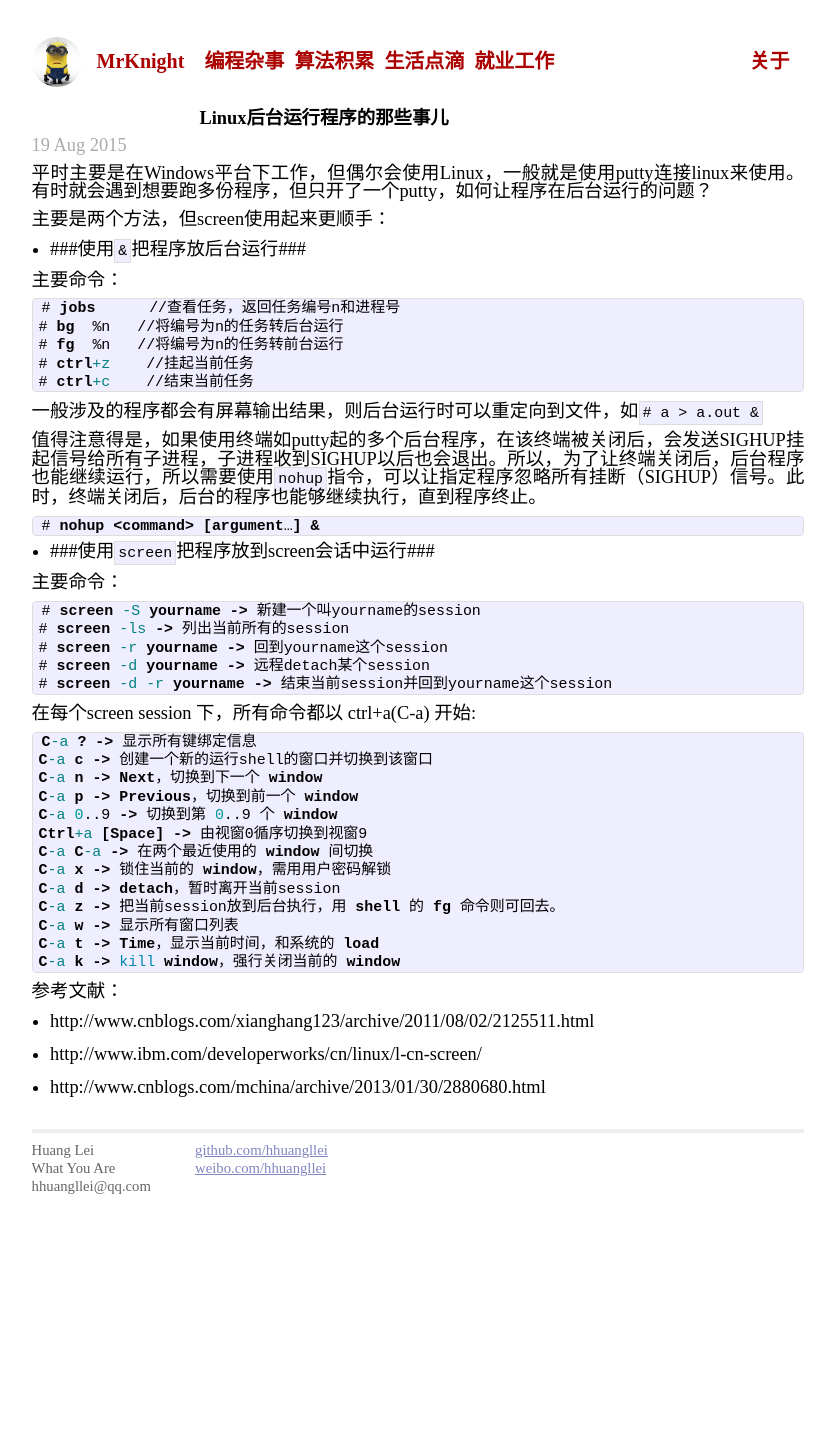
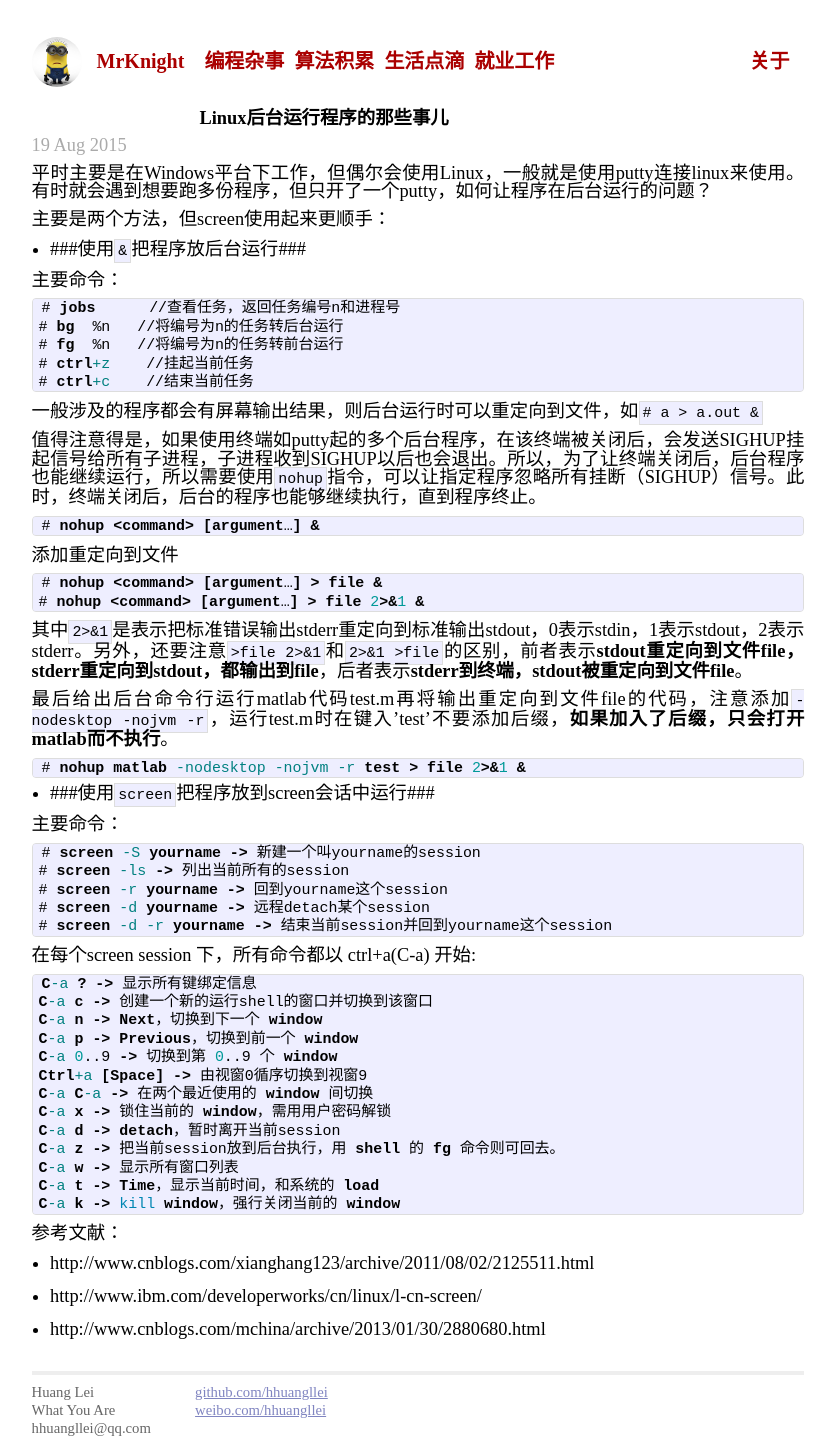
Before and after one commit to hhuangllei/hhuangllei.github.io, a Jekyll site: the page built from _posts/2015-08-19-linux-nohup-screen.md, in a window 1280 px wide. Shown: the whole page, without its empty margins (222-1058 px from the left). Built offline with Jekyll 4.4.1, drawn with Linux system fonts in a browser that asks for light colours; comment, search, counter and statistics services are not loaded; before the commit the page ends 1203 px from its top, so only the background shows below that.

Commit message:
添加了Linux下后台运行程序的说明 2>&1 关于stdout和stderr

```diff
--- a/_posts/2015-08-19-linux-nohup-screen.md
+++ b/_posts/2015-08-19-linux-nohup-screen.md
@@ -28,6 +28,22 @@ modify_date: 2015-08-19 17:00:00 +0800
 {% highlight bat %}
 # nohup <command> [argument…] &
 {% endhighlight %}
+
+添加重定向到文件
+
+{% highlight bat %}
+# nohup <command> [argument…] > file &
+# nohup <command> [argument…] > file 2>&1 &
+{% endhighlight %}
+
+其中`2>&1`是表示把标准错误输出stderr重定向到标准输出stdout，0表示stdin，1表示stdout，2表示stderr。另外，还要注意`>file 2>&1`和`2>&1 >file`的区别，前者表示**stdout重定向到文件file，stderr重定向到stdout，都输出到file**，后者表示**stderr到终端，stdout被重定向到文件file**。
+
+最后给出后台命令行运行matlab代码test.m再将输出重定向到文件file的代码，注意添加`-nodesktop -nojvm -r`，运行test.m时在键入'test'不要添加后缀，**如果加入了后缀，只会打开matlab而不执行**。
+
+{% highlight bat %}
+# nohup matlab -nodesktop -nojvm -r test > file 2>&1 &
+{% endhighlight %}
+
 
 
 * ###使用`screen`把程序放到screen会话中运行###
```
